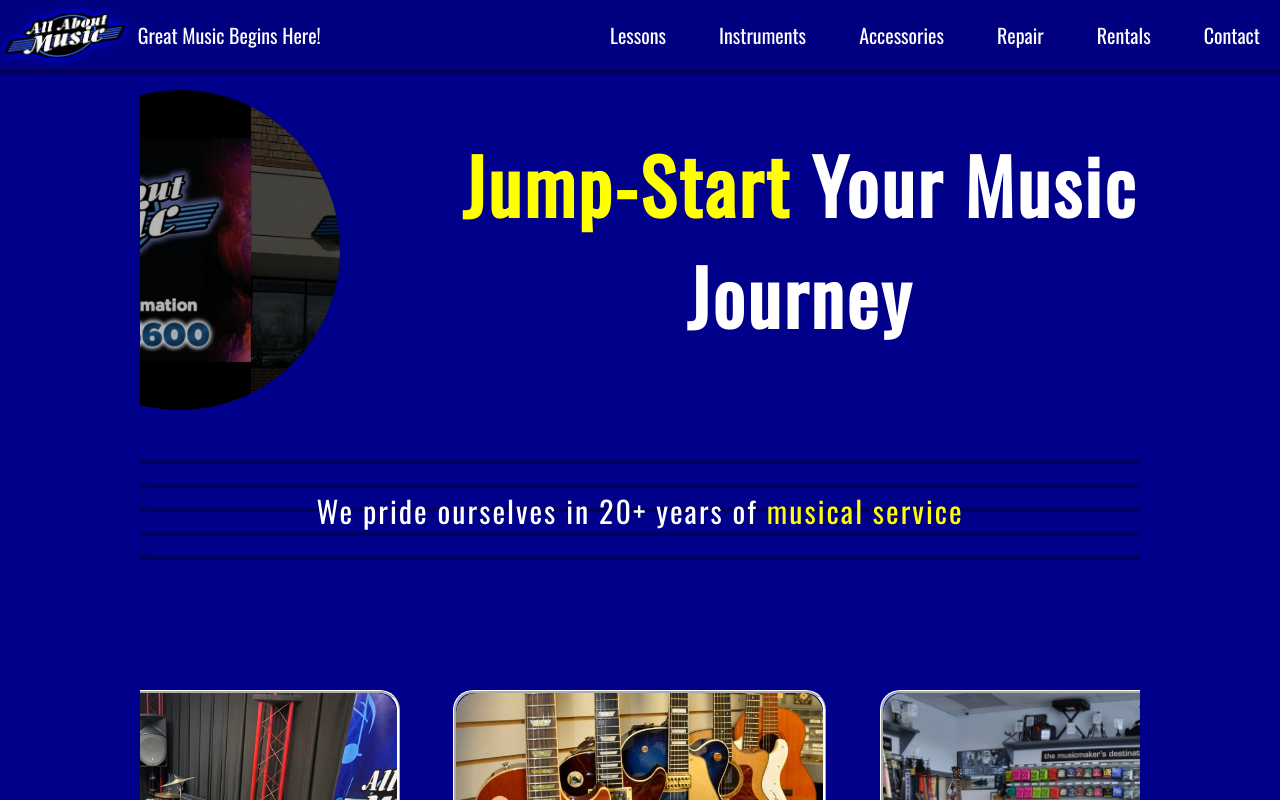
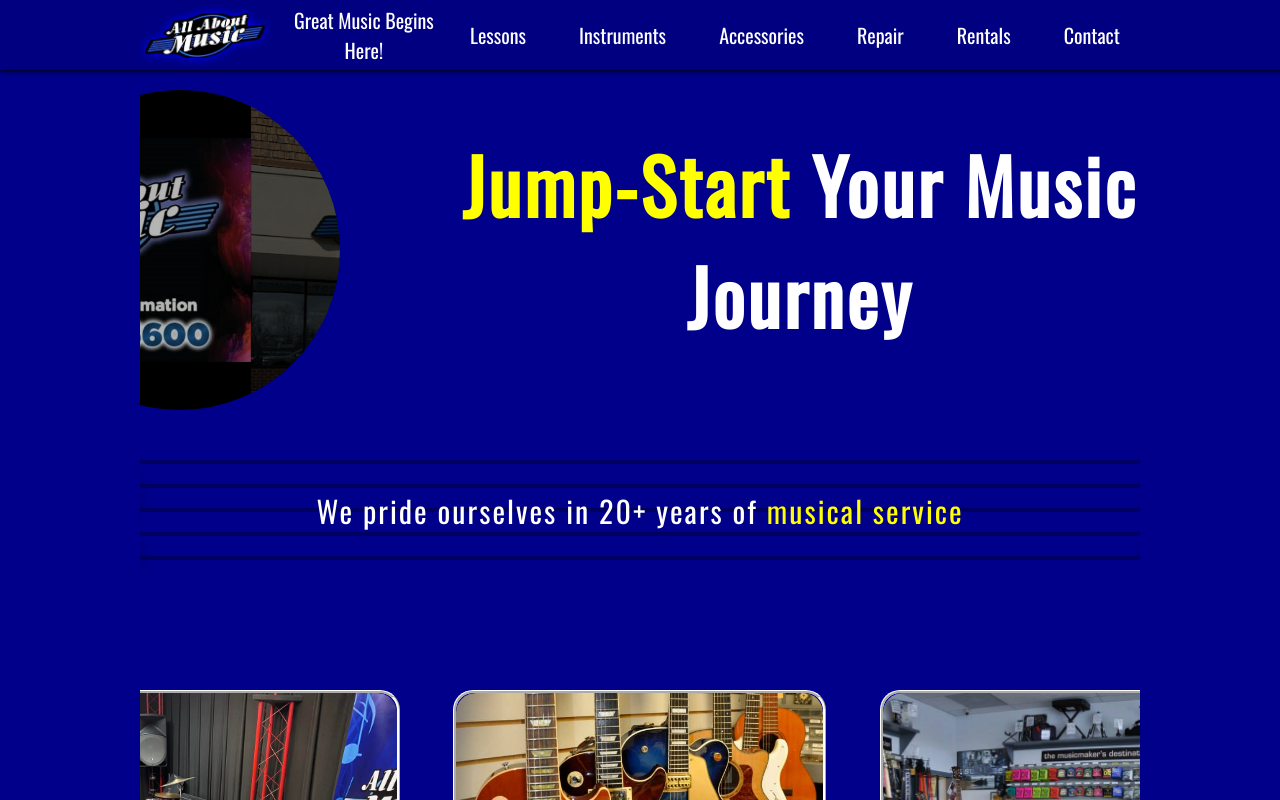
Before and after one commit to gabriel-bric-yud/AllAboutMusicHome-ReactJS, a React (Create React App) app: page / in a window 1280 px wide. Shown: the top 800 px of the page. Built offline with nearby package versions, Linux system fonts and the light colour scheme; a web font is replaced by a local one.

Commit message:
Update Header.css

```diff
--- a/src/containers/Header.css
+++ b/src/containers/Header.css
@@ -19,7 +19,7 @@
 
 .maxHeader {
   display: flex;
-  max-width: 1800px;
+  max-width: 1000px;
   width: 100%;
   margin: auto auto;
   justify-content: space-evenly;
```
